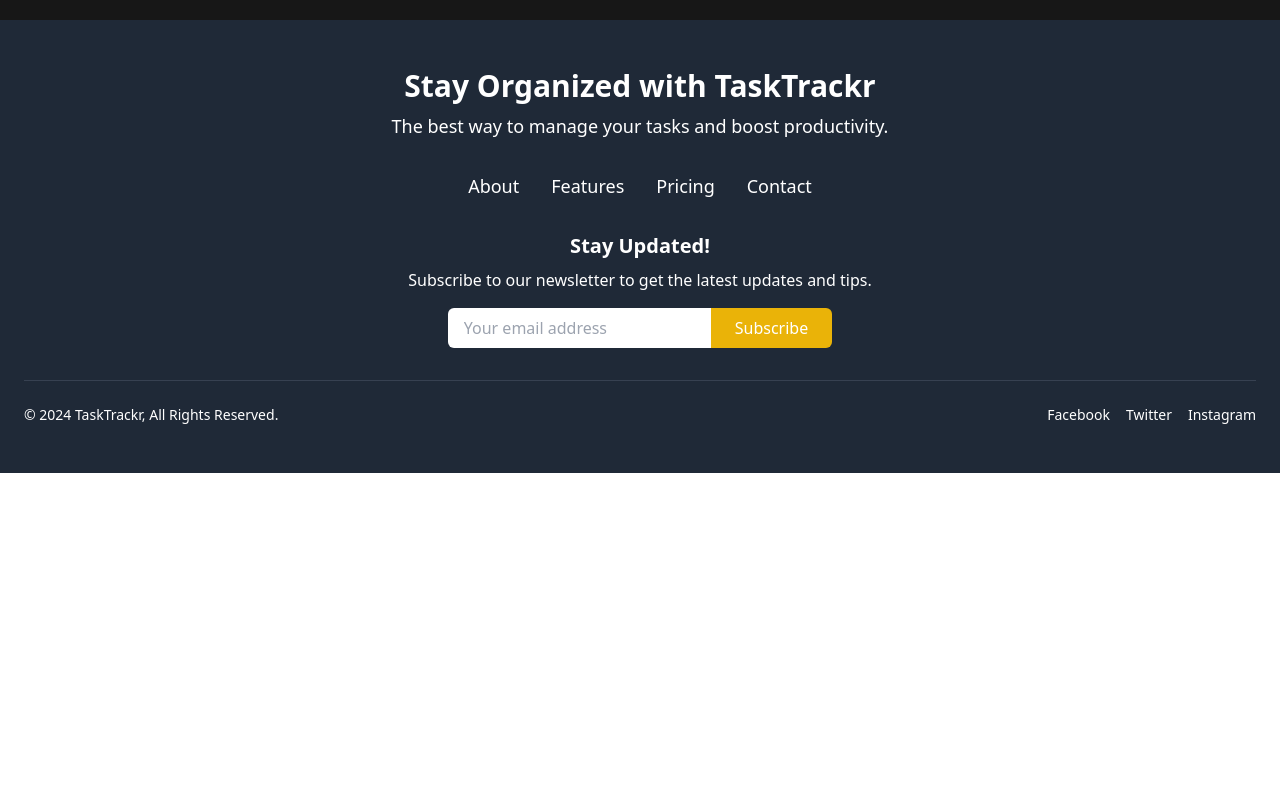
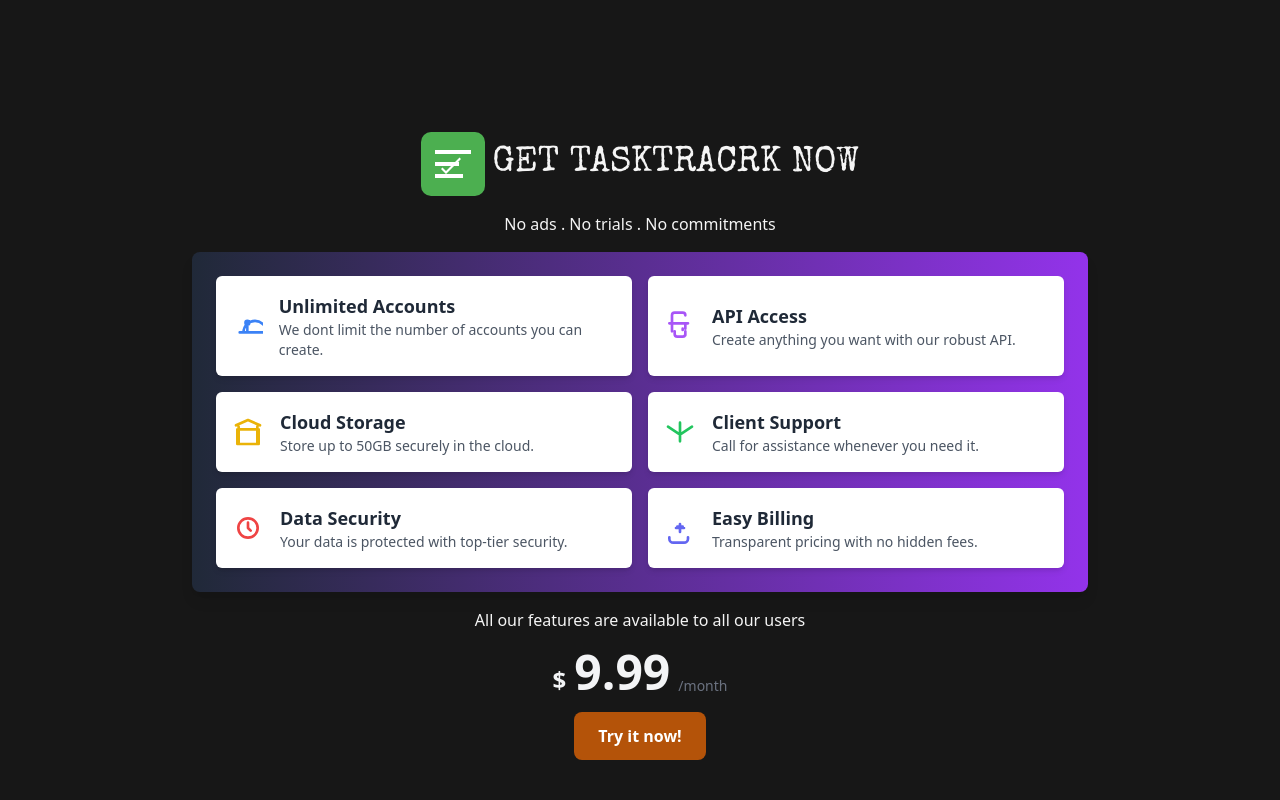
Before and after one commit to Rashy-hub/TaskTrackr-React-Front, a React (Vite) app: page / in a window 1280 px wide. Shown: the part 1740-2540 px from the top of the page. Before the commit the page ends 2213 px from the top, so only its background shows below. Built offline with nearby package versions, Linux system fonts and the light colour scheme; no server answers.

Commit message:
feat : princing section finished (with help of AI generation)

```diff
--- a/src/components/home/Features.jsx
+++ b/src/components/home/Features.jsx
@@ -11,7 +11,7 @@ const Features = () => {
     }, [])
 
     return (
-        <section className="w-full  p-24">
+        <section id="features" className="w-full  p-24">
             {features.length > 0 ? (
                 features.map((feature, index) => (
                     <div key={index} className="grid grid-cols-1 md:grid-cols-2 gap-4 w-[80%] mt-12 mx-auto place-items-center">
--- a/src/components/home/FooterHome.jsx
+++ b/src/components/home/FooterHome.jsx
@@ -12,17 +12,17 @@ const FooterHome = () => {
                 <div className="flex justify-center mb-8">
                     <ul className="flex space-x-8">
                         <li>
-                            <a href="/about" className="text-lg hover:text-yellow-400">
+                            <a href="/" className="text-lg hover:text-yellow-400">
                                 About
                             </a>
                         </li>
                         <li>
-                            <a href="/features" className="text-lg hover:text-yellow-400">
+                            <a href="#features" className="text-lg hover:text-yellow-400">
                                 Features
                             </a>
                         </li>
                         <li>
-                            <a href="/pricing" className="text-lg hover:text-yellow-400">
+                            <a href="#pricing" className="text-lg hover:text-yellow-400">
                                 Pricing
                             </a>
                         </li>
@@ -40,7 +40,7 @@ const FooterHome = () => {
                     <p className="text-md mb-4">Subscribe to our newsletter to get the latest updates and tips.</p>
                     <form className="flex justify-center">
                         <input type="email" placeholder="Your email address" className="px-4 py-2 rounded-l-md text-black" />
-                        <button className="bg-yellow-500 text-white px-6 py-2 rounded-r-md hover:bg-yellow-400">Subscribe</button>
+                        <button className="bg-yellow-500 text-neutral-800 font-bold px-6 py-2 rounded-r-md hover:bg-yellow-400">Subscribe</button>
                     </form>
                 </div>
 
--- a/src/components/home/NavBar.jsx
+++ b/src/components/home/NavBar.jsx
@@ -1,4 +1,8 @@
+import { useNavigate } from 'react-router-dom'
+
 const NavBar = () => {
+    const navigate = useNavigate()
+
     return (
         <nav className="flex items-center justify-between px-6 py-4 bg-transparent text-white">
             <div className="flex items-center space-x-6">
@@ -9,10 +13,23 @@ const NavBar = () => {
                     Pricing
                 </a>
                 <span className="text-gray-500">|</span>
-                <a href="#sign-in" className="hover:text-gray-400">
+
+                <button
+                    onClick={() => navigate('/login')}
+                    className="hover:text-gray-400 bg-transparent border-none cursor-pointer"
+                    title="Sign In"
+                    aria-label="Sign In"
+                >
                     Sign In
-                </a>
-                <button className="px-4 py-2 bg-blue-600 rounded hover:bg-blue-500">Sign Up</button>
+                </button>
+                <button
+                    onClick={() => navigate('/signup')}
+                    className="px-4 py-2 bg-blue-600 rounded hover:bg-blue-500"
+                    title="Sign Up"
+                    aria-label="Sign Up"
+                >
+                    Sign Up
+                </button>
             </div>
         </nav>
     )
--- /dev/null
+++ b/src/components/home/Pricing.jsx
@@ -0,0 +1,26 @@
+import CTA from './CTA'
+import PricingCard from './PricingCard'
+
+const Pricing = () => {
+    return (
+        <section id="pricing" className="w-full p-24 flex flex-col justify-start items-center gap-4 ">
+            <div className="flex gap-2 items-center">
+                <img src="/home.svg" alt="" />
+
+                <h2 className="text-4xl font-special">GET TASKTRACRK NOW</h2>
+            </div>
+            <h3>No ads . No trials . No commitments</h3>
+            <PricingCard />
+            <h3>All our features are available to all our users</h3>
+            <div className="flex items-end space-x-2">
+                <span className="text-2xl font-bold text-gray-100">$</span>
+                <span className="text-5xl font-extrabold text-gray-100">9.99</span>
+                <span className="text-sm font-medium text-gray-500">/month</span>
+            </div>
+
+            <CTA />
+        </section>
+    )
+}
+
+export default Pricing
--- /dev/null
+++ b/src/components/home/PricingCard.jsx
@@ -0,0 +1,133 @@
+import React from 'react'
+
+const PricingCard = () => {
+    //AI generated :) ; no time its a MVP
+    return (
+        <div className="max-w-4xl mx-auto p-6 bg-gradient-to-r from-[#202938] to-purple-600 text-white rounded-lg shadow-lg">
+            <ul className="grid grid-cols-1 md:grid-cols-2 gap-4">
+                <li className="flex items-center bg-white text-gray-800 p-4 rounded-md shadow-md">
+                    <svg
+                        xmlns="http://www.w3.org/2000/svg"
+                        className="h-8 w-8 text-blue-500 mr-4"
+                        fill="none"
+                        viewBox="0 0 24 24"
+                        stroke="currentColor"
+                    >
+                        <path
+                            strokeLinecap="round"
+                            strokeLinejoin="round"
+                            strokeWidth="2"
+                            d="M12 11c.828 0 1.5-.672 1.5-1.5S12.828 8 12 8s-1.5.672-1.5 1.5S11.172 11 12 11zm0 0v6m0 0H9m3 0h3m-6 0a9 9 0 1118 0H6z"
+                        />
+                    </svg>
+                    <div>
+                        <h3 className="font-semibold text-lg">Unlimited Accounts</h3>
+                        <p className="text-sm text-gray-600">We dont limit the number of accounts you can create.</p>
+                    </div>
+                </li>
+
+                <li className="flex items-center bg-white text-gray-800 p-4 rounded-md shadow-md">
+                    <svg
+                        xmlns="http://www.w3.org/2000/svg"
+                        className="h-8 w-8 text-purple-500 mr-4"
+                        fill="none"
+                        viewBox="0 0 24 24"
+                        stroke="currentColor"
+                    >
+                        <path
+                            strokeLinecap="round"
+                            strokeLinejoin="round"
+                            strokeWidth="2"
+                            d="M8 16v2a2 2 0 002 2h4a2 2 0 002-2v-2M16 4a2 2 0 00-2-2H8a2 2 0 00-2 2v12m12-6H4m10 4v1m2-4v3m0 3v2"
+                        />
+                    </svg>
+                    <div>
+                        <h3 className="font-semibold text-lg">API Access</h3>
+                        <p className="text-sm text-gray-600">Create anything you want with our robust API.</p>
+                    </div>
+                </li>
+
+                <li className="flex items-center bg-white text-gray-800 p-4 rounded-md shadow-md">
+                    <svg
+                        xmlns="http://www.w3.org/2000/svg"
+                        className="h-8 w-8 text-yellow-500 mr-4"
+                        fill="none"
+                        viewBox="0 0 24 24"
+                        stroke="currentColor"
+                    >
+                        <path strokeLinecap="round" strokeLinejoin="round" strokeWidth="2" d="M3 7l9-4 9 4M4 10h16v11H4V10zm1-2v13m14-13v13" />
+                    </svg>
+                    <div>
+                        <h3 className="font-semibold text-lg">Cloud Storage</h3>
+                        <p className="text-sm text-gray-600">Store up to 50GB securely in the cloud.</p>
+                    </div>
+                </li>
+
+                <li className="flex items-center bg-white text-gray-800 p-4 rounded-md shadow-md">
+                    <svg
+                        xmlns="http://www.w3.org/2000/svg"
+                        className="h-8 w-8 text-green-500 mr-4"
+                        fill="none"
+                        viewBox="0 0 24 24"
+                        stroke="currentColor"
+                    >
+                        <path
+                            strokeLinecap="round"
+                            strokeLinejoin="round"
+                            strokeWidth="2"
+                            d="M3 8l7.89 5.26a2 2 0 002.22 0L21 8m-9 5.88V19m0-5.12V5"
+                        />
+                    </svg>
+                    <div>
+                        <h3 className="font-semibold text-lg">Client Support</h3>
+                        <p className="text-sm text-gray-600">Call for assistance whenever you need it.</p>
+                    </div>
+                </li>
+
+                <li className="flex items-center bg-white text-gray-800 p-4 rounded-md shadow-md">
+                    <svg
+                        xmlns="http://www.w3.org/2000/svg"
+                        className="h-8 w-8 text-red-500 mr-4"
+                        fill="none"
+                        viewBox="0 0 24 24"
+                        stroke="currentColor"
+                    >
+                        <path
+                            strokeLinecap="round"
+                            strokeLinejoin="round"
+                            strokeWidth="2"
+                            d="M12 4.75a7.25 7.25 0 100 14.5 7.25 7.25 0 000-14.5zM12 8v4l2 2"
+                        />
+                    </svg>
+                    <div>
+                        <h3 className="font-semibold text-lg">Data Security</h3>
+                        <p className="text-sm text-gray-600">Your data is protected with top-tier security.</p>
+                    </div>
+                </li>
+
+                <li className="flex items-center bg-white text-gray-800 p-4 rounded-md shadow-md">
+                    <svg
+                        xmlns="http://www.w3.org/2000/svg"
+                        className="h-8 w-8 text-indigo-500 mr-4"
+                        fill="none"
+                        viewBox="0 0 24 24"
+                        stroke="currentColor"
+                    >
+                        <path
+                            strokeLinecap="round"
+                            strokeLinejoin="round"
+                            strokeWidth="2"
+                            d="M9 12h6m-3-3v6m-8 4v1a3 3 0 003 3h8a3 3 0 003-3v-1m-4-8h-4m4 0h.01"
+                        />
+                    </svg>
+                    <div>
+                        <h3 className="font-semibold text-lg">Easy Billing</h3>
+                        <p className="text-sm text-gray-600">Transparent pricing with no hidden fees.</p>
+                    </div>
+                </li>
+            </ul>
+        </div>
+    )
+}
+
+export default PricingCard
--- a/src/pages/HomePage.jsx
+++ b/src/pages/HomePage.jsx
@@ -6,6 +6,7 @@ import HomeMain from '../layouts/HomeMain'
 import Features from '../components/home/Features'
 
 import FooterHome from '../components/home/FooterHome'
+import Pricing from '../components/home/Pricing'
 
 const HomePage = () => {
     const { darkMode } = useTheme()
@@ -39,6 +40,7 @@ const HomePage = () => {
                 </div>
                 <Hero />
                 <Features />
+                <Pricing />
             </HomeMain>
             <FooterHome />
         </div>
```
